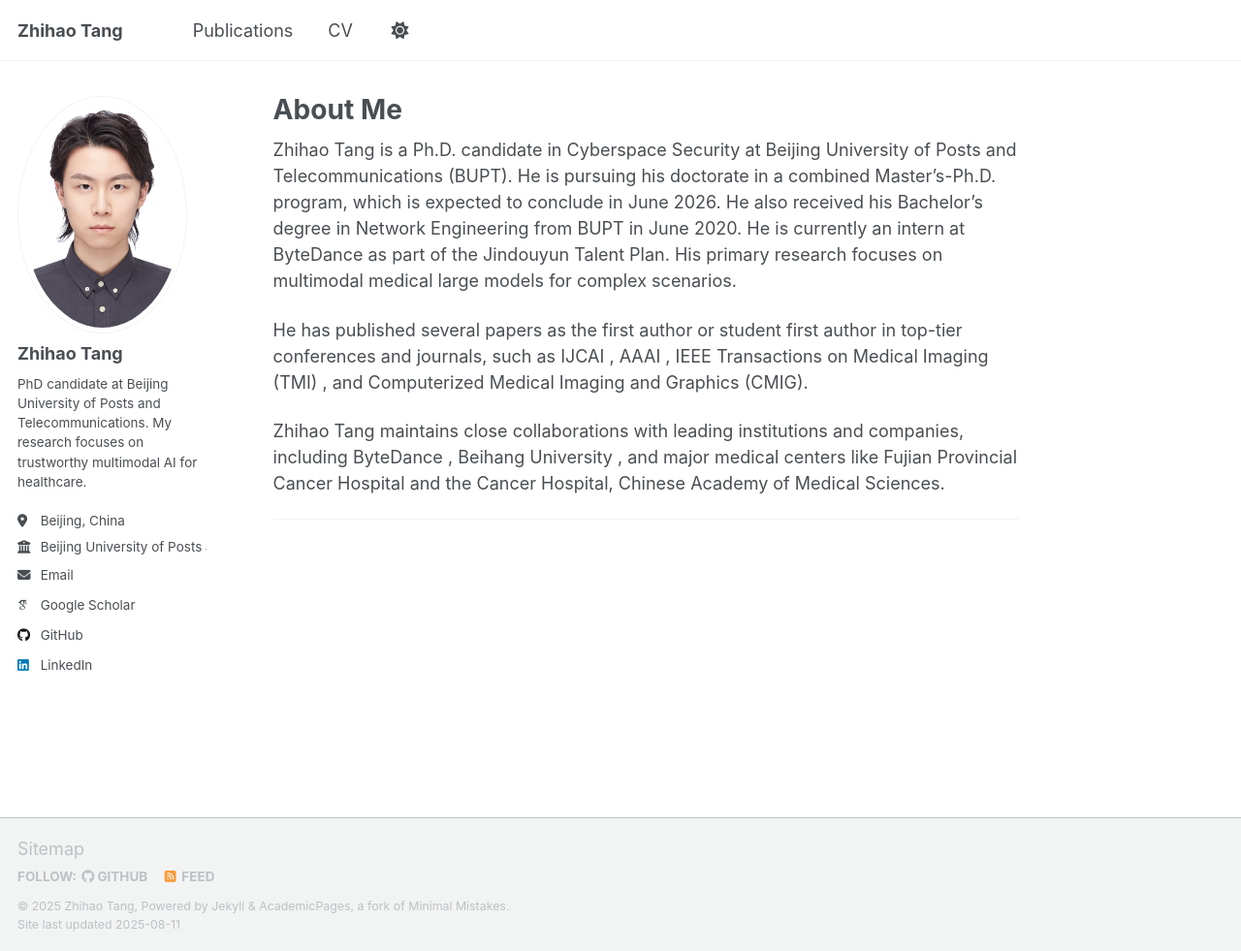
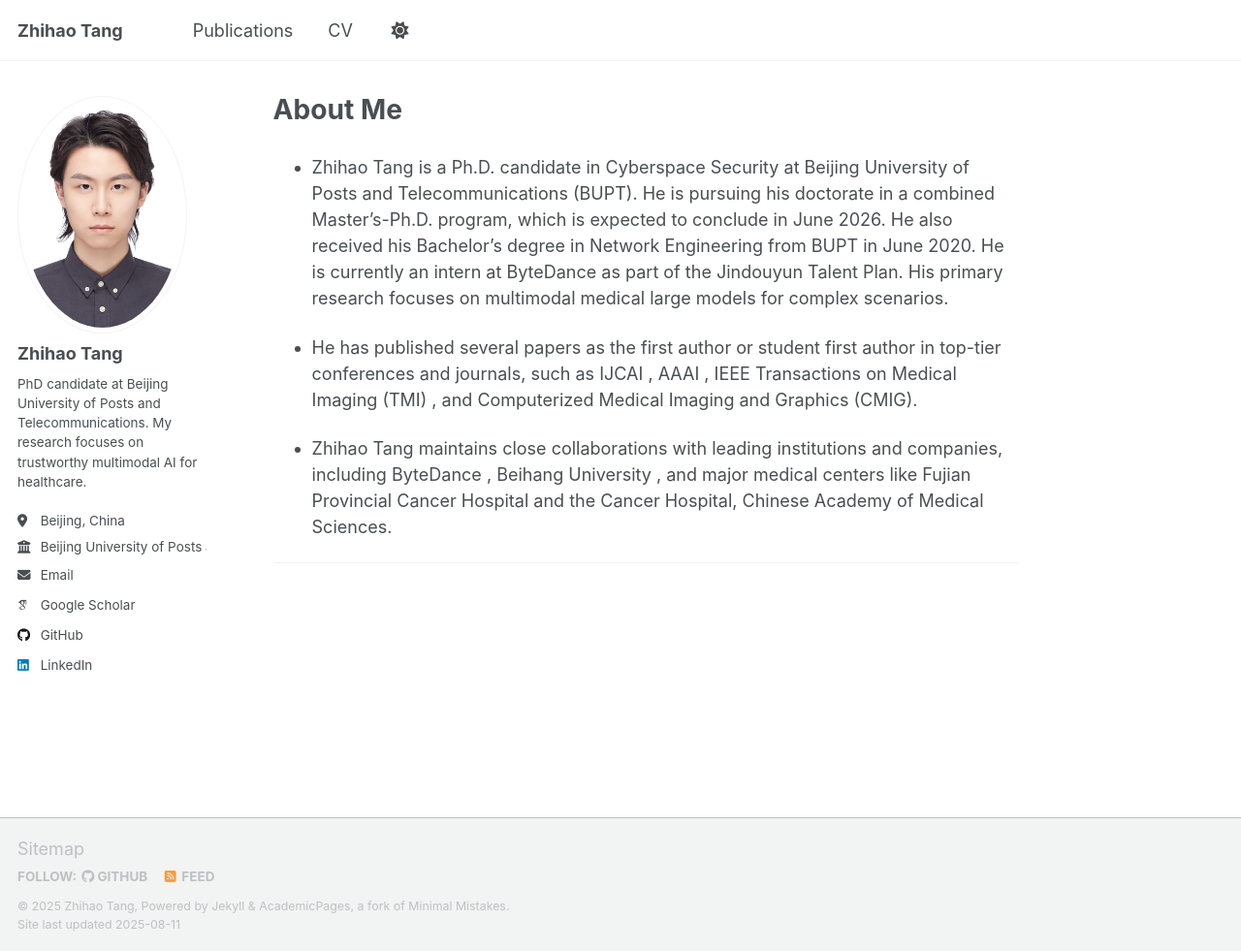
Before and after one commit to t-zhihao/t-zhihao.github.io, a Jekyll site: the page built from _pages/about.md, in a window 1280 px wide and 981 px high. Shown: the whole window at 97% size. Built offline with Jekyll 4.4.1, drawn with Linux system fonts in a browser that asks for light colours; some web fonts are replaced; a script that is not in the unit is left out.

```diff
--- a/_pages/about.md
+++ b/_pages/about.md
@@ -6,10 +6,10 @@ redirect_from:
   - /about/
   - /about.html
 ---
-Zhihao Tang is a Ph.D. candidate in Cyberspace Security at Beijing University of Posts and Telecommunications (BUPT). He is pursuing his doctorate in a combined Master's-Ph.D. program, which is expected to conclude in June 2026. He also received his Bachelor's degree in Network Engineering from BUPT in June 2020. He is currently an intern at ByteDance as part of the Jindouyun Talent Plan. His primary research focuses on multimodal medical large models for complex scenarios.
+* Zhihao Tang is a Ph.D. candidate in Cyberspace Security at Beijing University of Posts and Telecommunications (BUPT). He is pursuing his doctorate in a combined Master's-Ph.D. program, which is expected to conclude in June 2026. He also received his Bachelor's degree in Network Engineering from BUPT in June 2020. He is currently an intern at ByteDance as part of the Jindouyun Talent Plan. His primary research focuses on multimodal medical large models for complex scenarios.
 
-He has published several papers as the first author or student first author in top-tier conferences and journals, such as IJCAI , AAAI , IEEE Transactions on Medical Imaging (TMI) , and Computerized Medical Imaging and Graphics (CMIG).
+* He has published several papers as the first author or student first author in top-tier conferences and journals, such as IJCAI , AAAI , IEEE Transactions on Medical Imaging (TMI) , and Computerized Medical Imaging and Graphics (CMIG).
 
-Zhihao Tang maintains close collaborations with leading institutions and companies, including ByteDance , Beihang University , and major medical centers like Fujian Provincial Cancer Hospital and the Cancer Hospital, Chinese Academy of Medical Sciences.
+* Zhihao Tang maintains close collaborations with leading institutions and companies, including ByteDance , Beihang University , and major medical centers like Fujian Provincial Cancer Hospital and the Cancer Hospital, Chinese Academy of Medical Sciences.
 
 ------
```
